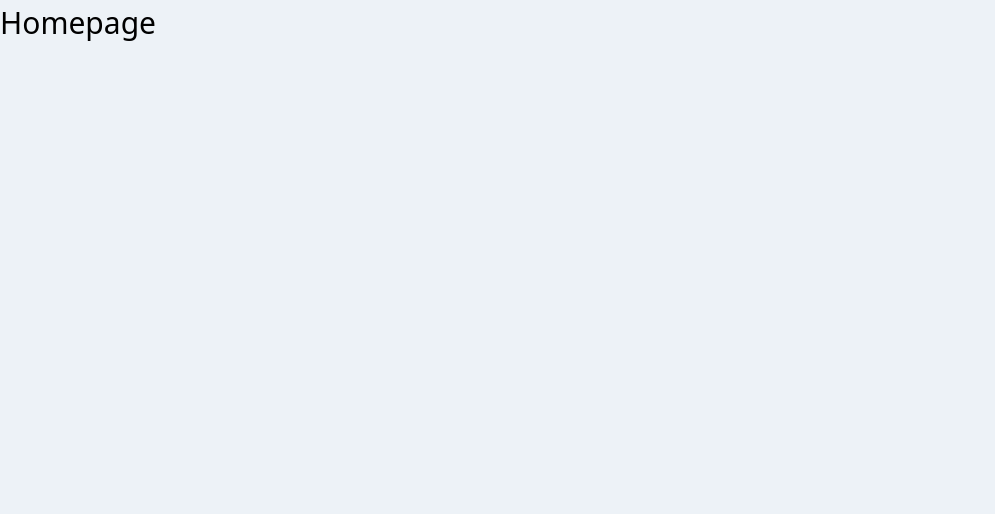
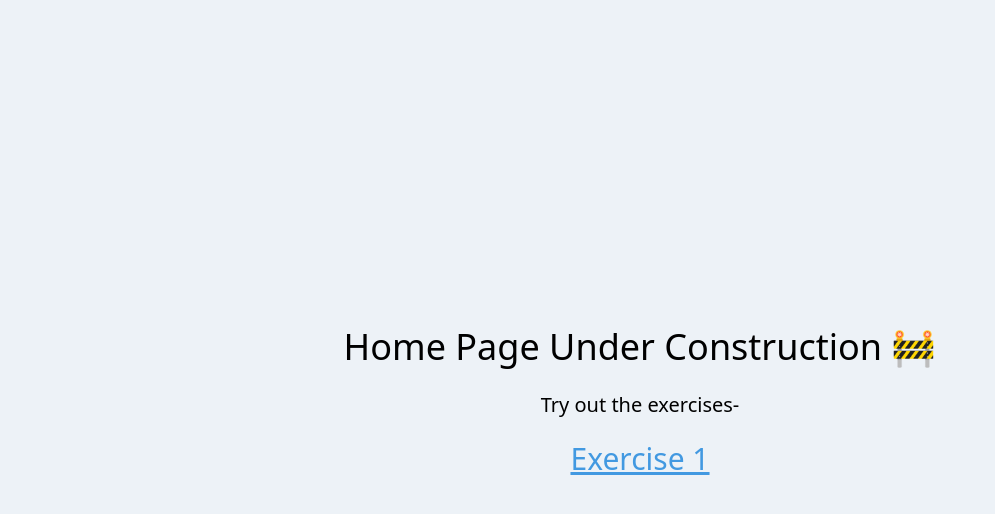
Before and after one commit to itaditya/workshop-platform, a Next.js app: page / in a window 1280 px wide. Shown: the top 514 px of the page, without its empty margins (0-995 px from the left). Built offline with nearby package versions, Linux system fonts and the light colour scheme; a small style sheet from the web is missing.

Commit message:
api work on codesandbox

```diff
--- a/src/pages/_app.js
+++ b/src/pages/_app.js
@@ -1,8 +1,20 @@
 import 'prism-themes/themes/prism-coldark-dark.css';
 import '../css/tailwind.css';
 
+function getBaseUrl() {
+  if (window.location.hostname.includes('codesandbox')) {
+    return 'https://workshop-platform.netlify.app/.netlify/functions/api';
+  }
+
+  if (process.env.NODE_ENV === 'production') {
+    return '/.netlify/functions/api';
+  }
+
+  return 'http://localhost:9191';
+}
+
 if (typeof window !== 'undefined') {
-  window.baseUrl = process.env.NODE_ENV === 'production' ? '/.netlify/functions/api' : 'http://localhost:9191';
+  window.baseUrl = getBaseUrl();
 }
 
 function MyApp({ Component, pageProps }) {
--- a/src/pages/about.js
+++ b/src/pages/about.js
@@ -1,7 +1,13 @@
+import Link from 'next/link';
+
 function About() {
   return (
-    <div className="min-h-screen bg-gray-200 flex items-center justify-center">
-      <h1 className="text-3xl">About Page</h1>
+    <div className="min-h-screen bg-gray-200 flex items-center justify-center flex-col space-y-4">
+      <h1 className="text-4xl">About Page Under Construction 🚧</h1>
+      <p className="text-xl">Try out the exercises-</p>
+      <Link href="/exercises/exercise-1">
+        <a className="text-3xl text-blue-500 underline">Exercise 1</a>
+      </Link>
     </div>
   );
 }
--- a/src/pages/index.js
+++ b/src/pages/index.js
@@ -1,13 +1,18 @@
 import Head from 'next/head';
+import Link from 'next/link';
 
 function Home() {
   return (
-    <div className="min-h-screen bg-gray-200 grid grid-cols-2 grid-rows-layout gap-x-4">
+    <div className="min-h-screen bg-gray-200 flex justify-center items-center flex-col space-y-4">
       <Head>
         <title>Home</title>
         <link rel="icon" href="/favicon.ico" />
       </Head>
-      <h1 className="text-3xl">Homepage</h1>
+      <h1 className="text-4xl">Home Page Under Construction 🚧</h1>
+      <p className="text-xl">Try out the exercises-</p>
+      <Link href="/exercises/exercise-1">
+        <a className="text-3xl text-blue-500 underline">Exercise 1</a>
+      </Link>
     </div>
   );
 }
```
